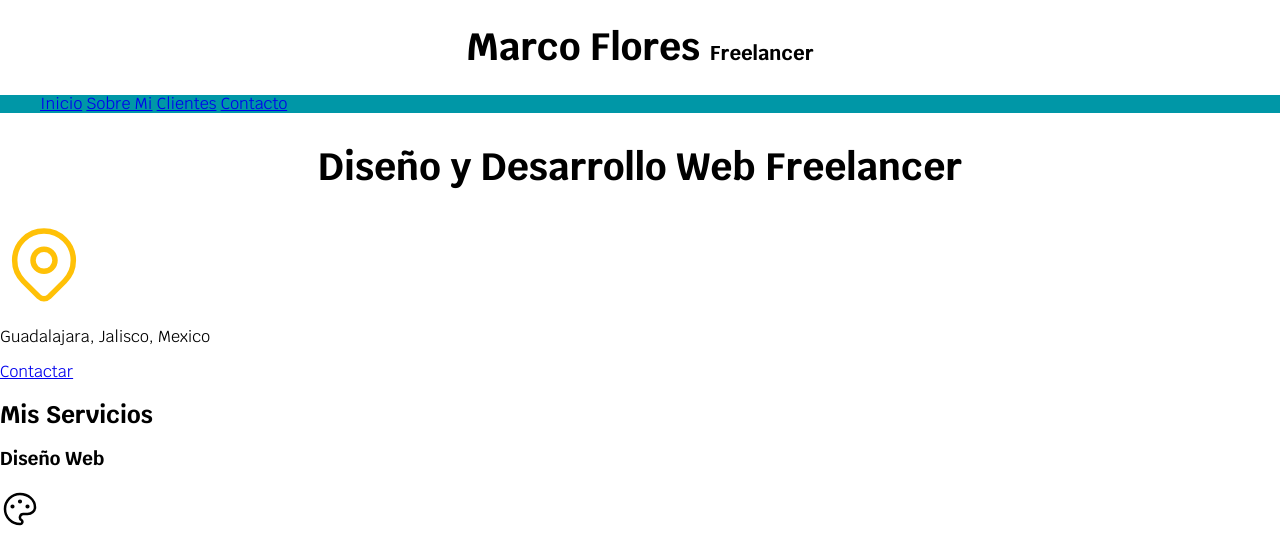
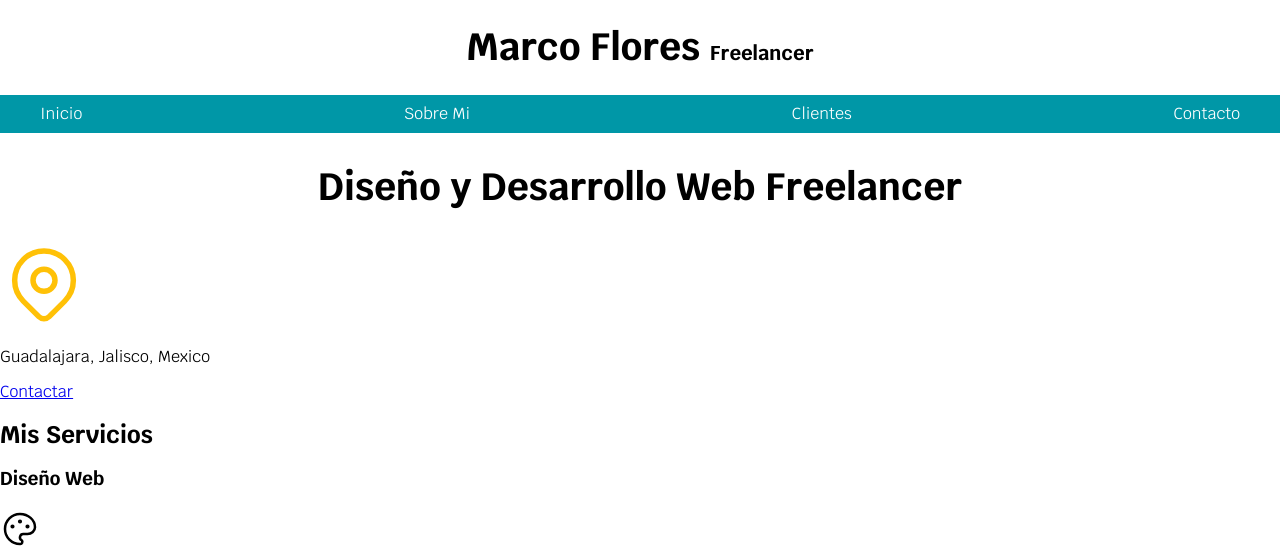
Before and after one commit to IngOcram/freelancer, a plain HTML site: page freelancer_inicio/index.html in a window 1280 px wide. Shown: the top 546 px of the page. Drawn offline with Linux system fonts and the light colour scheme.

Commit message:
Agregando felxbox en el nav

```diff
--- a/freelancer_inicio/css/styles.css
+++ b/freelancer_inicio/css/styles.css
@@ -34,4 +34,13 @@ body {
     background-color: var(--secundario);
 }
 
-.navegacion-principal {}
+.navegacion-principal {
+    padding: 1rem;
+    display: flex;
+    justify-content: space-between;
+}
+
+.navegacion-principal a {
+    color: var(--blanco);
+    text-decoration: none;
+}
```
